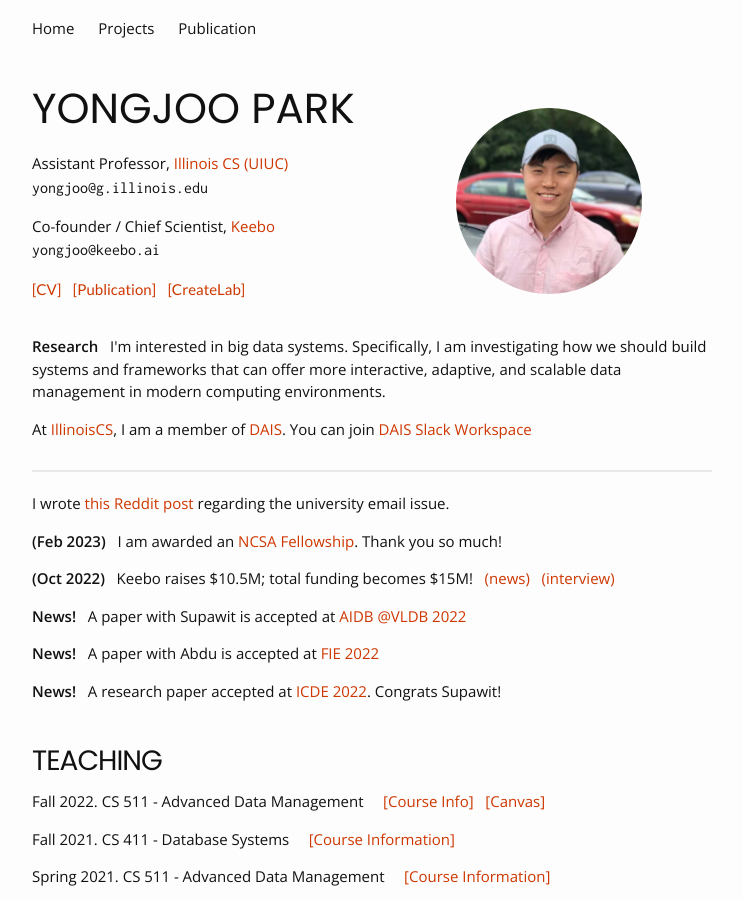
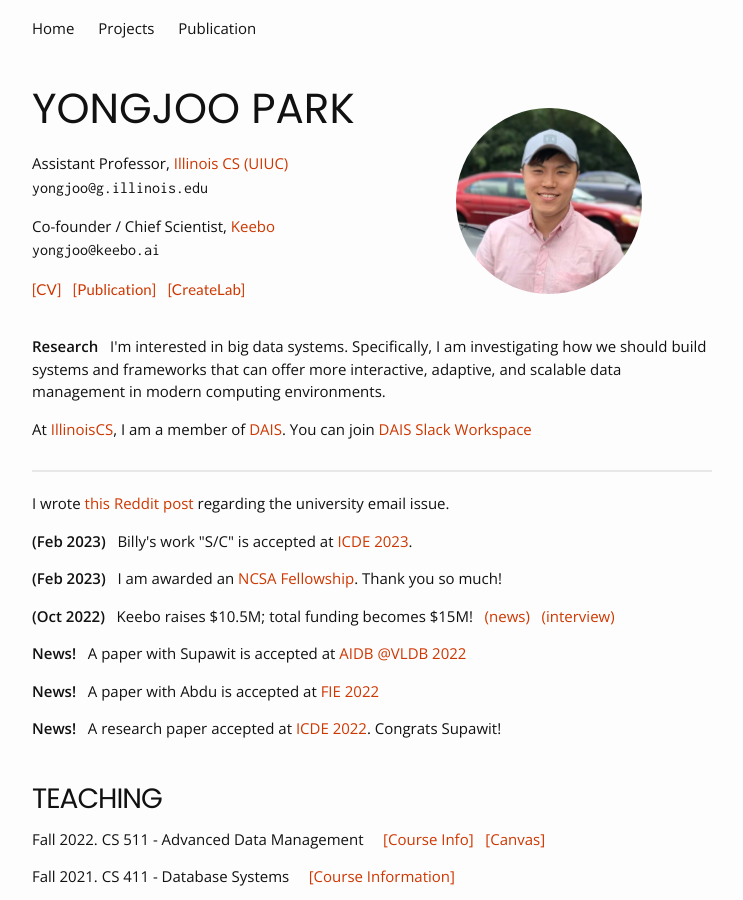
Before and after one commit to pyongjoo/pyongjoo.github.io, a Jekyll site: the page built from index.html, in a window 1280 px wide and 900 px high. Shown: the whole window, without its empty margins (268-1011 px from the left). Built offline with Jekyll 4.4.1, drawn with Linux system fonts in a browser that asks for light colours.

Commit message:
sc news added

```diff
--- a/index.html
+++ b/index.html
@@ -50,6 +50,7 @@
 	<div class="row news-block">
 	    <div class="col-md-12 col-lg-12">
 		<p>I wrote <a href="https://www.reddit.com/r/UIUC/comments/10sa5uj/avoid_using_illinoisedu_email_for_important/">this Reddit post</a> regarding the university email issue. </p>
+		<p><b>(Feb 2023)</b> &nbsp; Billy's work "S/C" is accepted at <a href="https://icde2023.ics.uci.edu/research-papers-track/">ICDE 2023</a>.</p>
 		<p><b>(Feb 2023)</b> &nbsp; I am awarded an <a href="https://www.ncsa.illinois.edu/about/fellowships-internships/ncsa-fellows-program/">NCSA Fellowship</a>. Thank you so much!</p>
 		<p><b>(Oct 2022)</b> &nbsp; Keebo raises $10.5M; total funding becomes $15M!
 		    &nbsp; <a href="https://www.prnewswire.com/news-releases/keebo-raises-15-million-launches-automated-warehouse-optimization-to-reduce-cloud-data-warehousing-costs-301654278.html">
```
